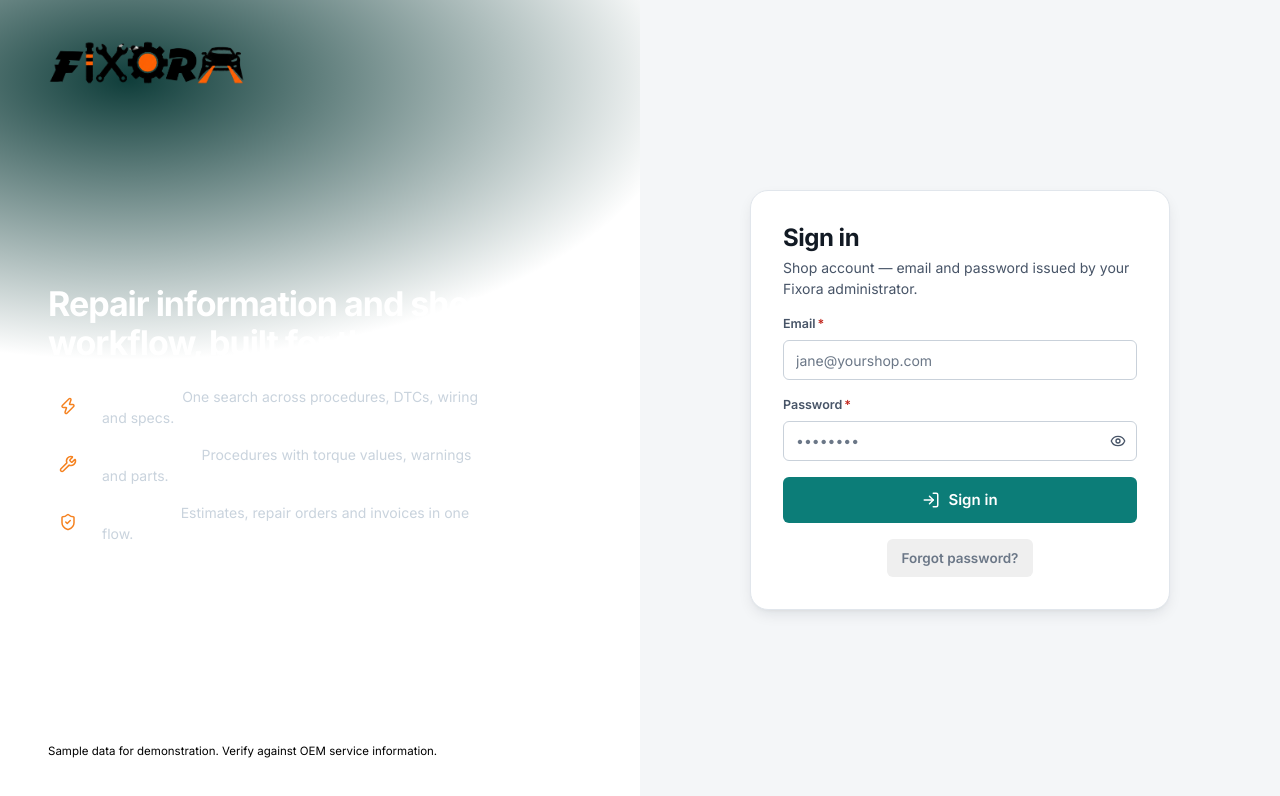
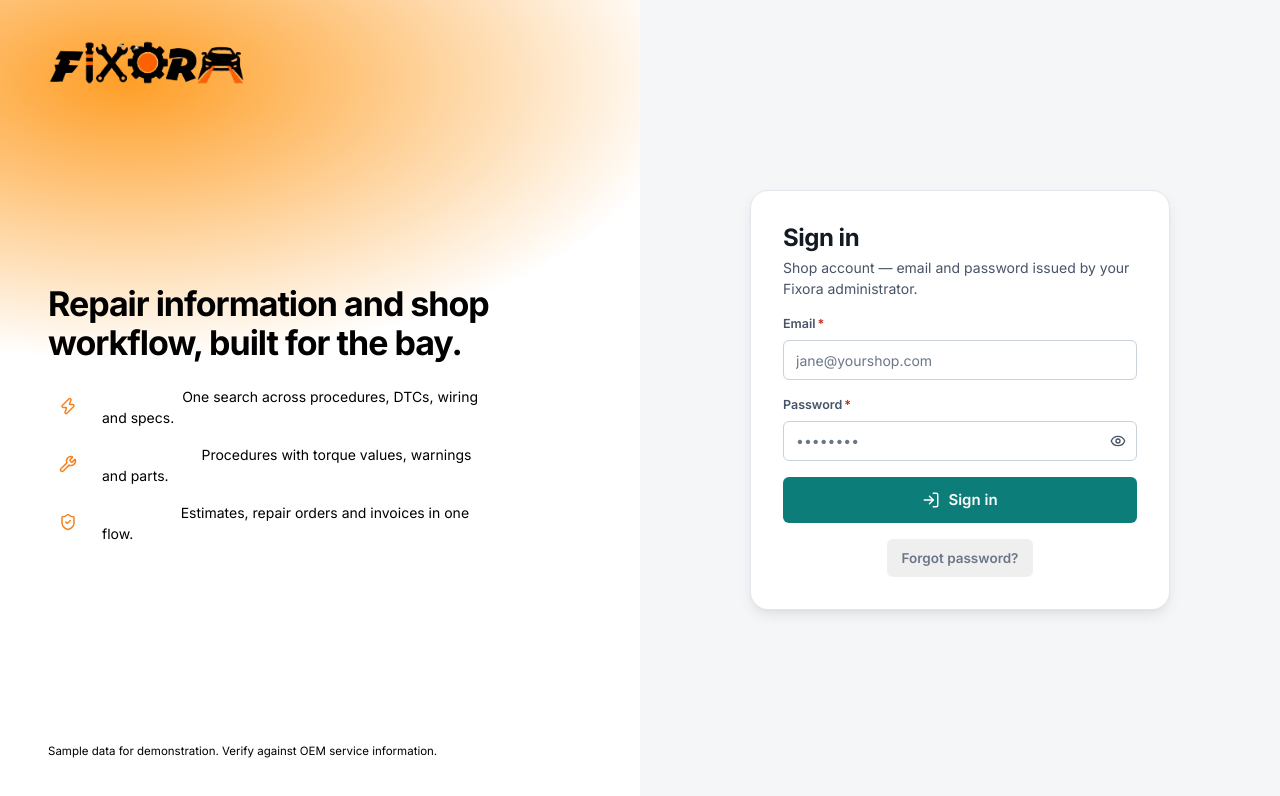
Before and after one commit to jobaid/torquedesk, a React (Vite) app: page /portal/admin/security in a window 1280 px wide. Shown: the top 796 px of the page. Built offline with nearby package versions, Linux system fonts and the light colour scheme.

Commit message:
Update pages.css

```diff
--- a/src/styles/pages.css
+++ b/src/styles/pages.css
@@ -328,8 +328,8 @@
 
 /* ---------- Login ---------- */
 .login { display: grid; grid-template-columns: minmax(0, 1fr) minmax(0, 1fr); min-height: 100vh; }
-.login-aside { background: radial-gradient(800px 400px at 20% 10%, #0f3d3a 0%, transparent 70%), var(--nav-bg); color: #c9d3dd; padding: 40px 48px; display: flex; flex-direction: column; justify-content: space-between; gap: 32px; }
-.login-pitch h1 { color: #fff; font-size: 34px; line-height: 1.15; letter-spacing: -0.03em; max-width: 480px; }
+.login-aside { background: radial-gradient(800px 400px at 20% 10%, #FE9E26 0%, transparent 70%), var(--nav-bg); color: #000000; padding: 40px 48px; display: flex; flex-direction: column; justify-content: space-between; gap: 32px; }
+.login-pitch h1 { color: #000000; font-size: 34px; line-height: 1.15; letter-spacing: -0.03em; max-width: 480px; }
 .login-pitch ul { list-style: none; }
 .login-pitch li { display: flex; gap: 14px; align-items: flex-start; max-width: 440px; line-height: 1.5; }
 .login-pitch li strong { color: #fff; }
```
